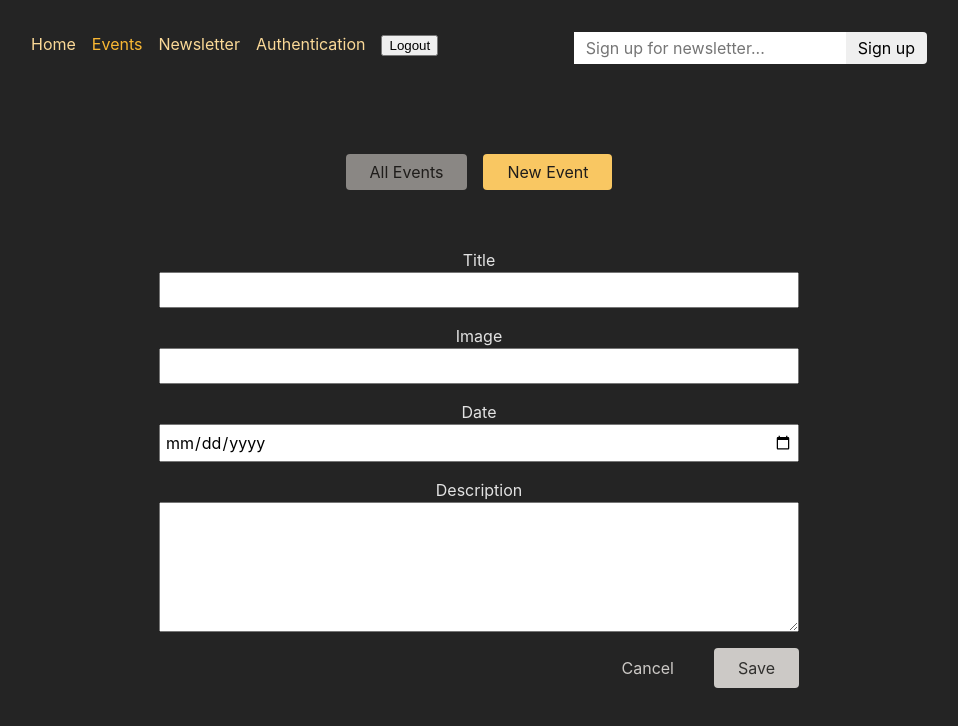
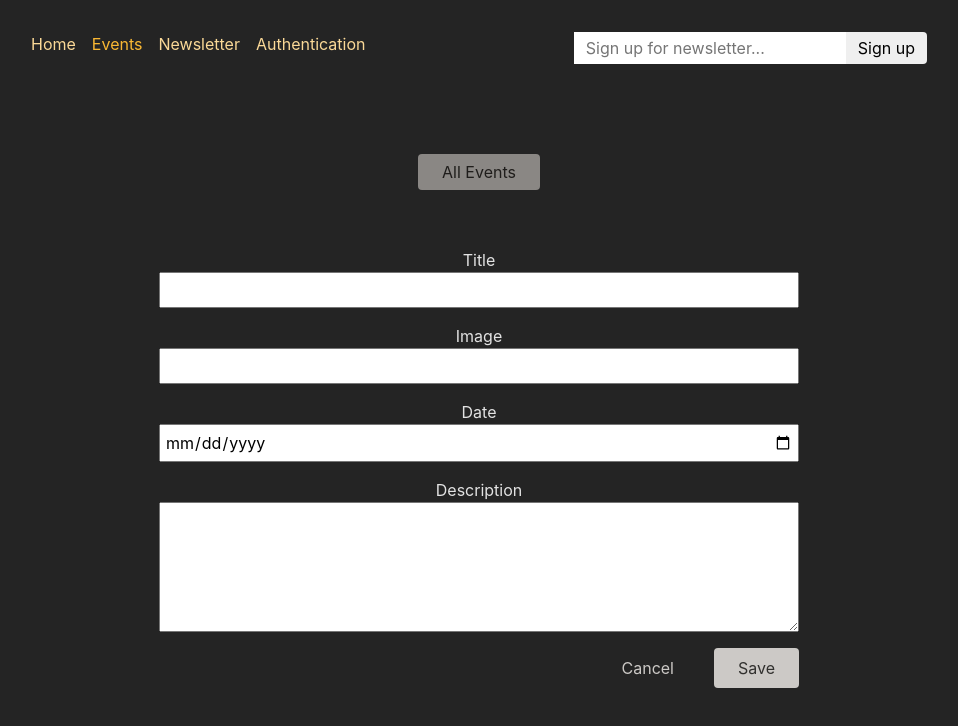
Before and after one commit to swapnilkatwe/multipage-react-app-demo, a React (Vite) app in the folder frontend/: page /events/new in a window 1280 px wide. Shown: the top 726 px of the page, without its empty margins (161-1119 px from the left). Built offline with nearby package versions, Linux system fonts and the light colour scheme.

Commit message:
Render pages depending on login or logout. App js root route updated with loader that returns token. That token accessed by all child components using useRouteLoaderData hook.

```diff
--- a/frontend/src/App.jsx
+++ b/frontend/src/App.jsx
@@ -16,6 +16,7 @@ import AuthenticationPage, {
   action as authAction,
 } from "./pages/Authentication";
 import { logoutAction } from "./pages/Logout";
+import { tokenLoader } from "./util/Auth";
 
 function App() {
   const router = createBrowserRouter([
@@ -23,6 +24,8 @@ function App() {
       path: "/",
       element: <RootLayout />,
       errorElement: <ErrorDetail />,
+      id: "root",
+      loader: tokenLoader,
       children: [
         // With Relative paths
         { index: true, element: <Home /> },
--- a/frontend/src/components/EventItem.jsx
+++ b/frontend/src/components/EventItem.jsx
@@ -1,12 +1,14 @@
-import { Link, useSubmit } from 'react-router-dom';
-import classes from './EventItem.module.css';
+import { Link, useRouteLoaderData, useSubmit } from "react-router-dom";
+import classes from "./EventItem.module.css";
 
 function EventItem({ event }) {
+  const token = useRouteLoaderData("root");
+
   const submit = useSubmit();
   function startDeleteHandler() {
     const proceed = window.confirm("Are you sure?");
-    if(proceed) {
-      submit(null,{method: "delete"});
+    if (proceed) {
+      submit(null, { method: "delete" });
     }
   }
 
@@ -16,10 +18,12 @@ function EventItem({ event }) {
       <h1>{event.title}</h1>
       <time>{event.date}</time>
       <p>{event.description}</p>
-      <menu className={classes.actions}>
-        <Link to="edit">Edit</Link>
-        <button onClick={startDeleteHandler}>Delete</button>
-      </menu>
+      {token && (
+        <menu className={classes.actions}>
+          <Link to="edit">Edit</Link>
+          <button onClick={startDeleteHandler}>Delete</button>
+        </menu>
+      )}
     </article>
   );
 }
--- a/frontend/src/components/EventsNavigation.jsx
+++ b/frontend/src/components/EventsNavigation.jsx
@@ -1,6 +1,8 @@
 import classes from "./EventsNavigation.module.css";
-import { NavLink } from "react-router-dom";
+import { NavLink, useRouteLoaderData } from "react-router-dom";
 function EventsNavigation() {
+  const token = useRouteLoaderData("root");
+
   return (
     <header className={classes.header}>
       <nav>
@@ -16,6 +18,7 @@ function EventsNavigation() {
               All Events
             </NavLink>
           </li>
+          {token && (
             <li>
               <NavLink
                 to="/events/new"
@@ -26,6 +29,7 @@ function EventsNavigation() {
                 New Event
               </NavLink>
             </li>
+          )}
         </ul>
       </nav>
     </header>
--- a/frontend/src/components/MainNavigation.jsx
+++ b/frontend/src/components/MainNavigation.jsx
@@ -1,8 +1,10 @@
 import classes from "./MainNavigation.module.css";
-import { NavLink, Form } from "react-router-dom";
+import { NavLink, Form, useRouteLoaderData } from "react-router-dom";
 import NewsletterSignup from "./NewsletterSignup";
 
 function MainNavigation() {
+  const token = useRouteLoaderData("root"); // App js router with id root is returning token becaouse loader returning token.
+
   return (
     <header className={classes.header}>
       <nav>
@@ -38,6 +40,7 @@ function MainNavigation() {
               Newsletter
             </NavLink>
           </li>
+          {!token && (
             <li>
               <NavLink
                 to="/auth?mode=login"
@@ -48,12 +51,13 @@ function MainNavigation() {
                 Authentication
               </NavLink>
             </li>
-          <li>
+          )}
+          {token && <li>
             <Form action="/logout" method="post">
               {/* action is important here */}
               <button>Logout</button>
             </Form>
-          </li>
+          </li>}
         </ul>
       </nav>
       <NewsletterSignup />
--- a/frontend/src/util/Auth.js
+++ b/frontend/src/util/Auth.js
@@ -7,3 +7,7 @@ export function getAuthToken() {
     const authToken = localStorage.getItem("token");
     return authToken;
 }
+
+export function tokenLoader() {
+    return getAuthToken();
+}
```
Lines whose indentation alone changed are shown as unchanged.
